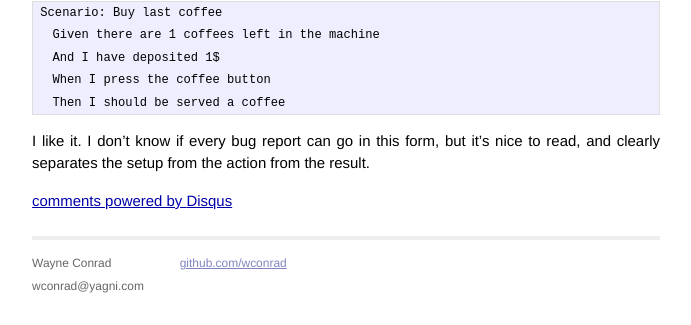
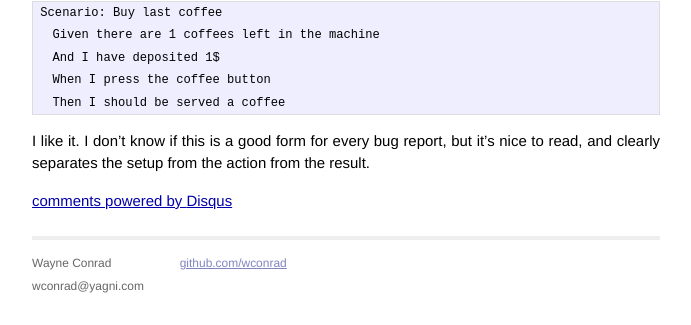
Before and after one commit to wconrad/wconrad.github.io, a Jekyll site: the page built from _posts/2014-03-06-bug-report-eq-cucumber-scenario.markdown, in a window 1280 px wide. Shown: the part 554-879 px from the top of the page, without its empty margins (294-985 px from the left). Built offline with Jekyll 4.4.1, drawn with Linux system fonts in a browser that asks for light colours; Markdown is read by kramdown in place of the engine named in the settings; comment, search, counter and statistics services are not loaded.

Commit message:
Grammar tweak

```diff
--- a/_posts/2014-03-06-bug-report-eq-cucumber-scenario.markdown
+++ b/_posts/2014-03-06-bug-report-eq-cucumber-scenario.markdown
@@ -31,6 +31,6 @@ scenario](https://github.com/cucumber/cucumber/wiki/Feature-Introduction):
       When I press the coffee button
       Then I should be served a coffee
 
-I like it.  I don't know if every bug report can go in this form, but
-it's nice to read, and clearly separates the setup from the action
+I like it.  I don't know if this is a good form for every bug report,
+but it's nice to read, and clearly separates the setup from the action
 from the result.
```
